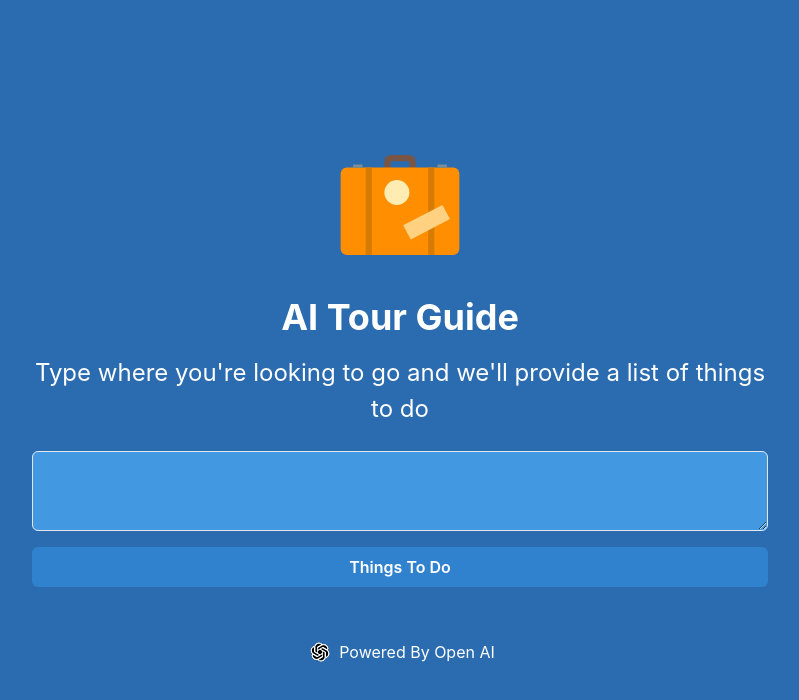
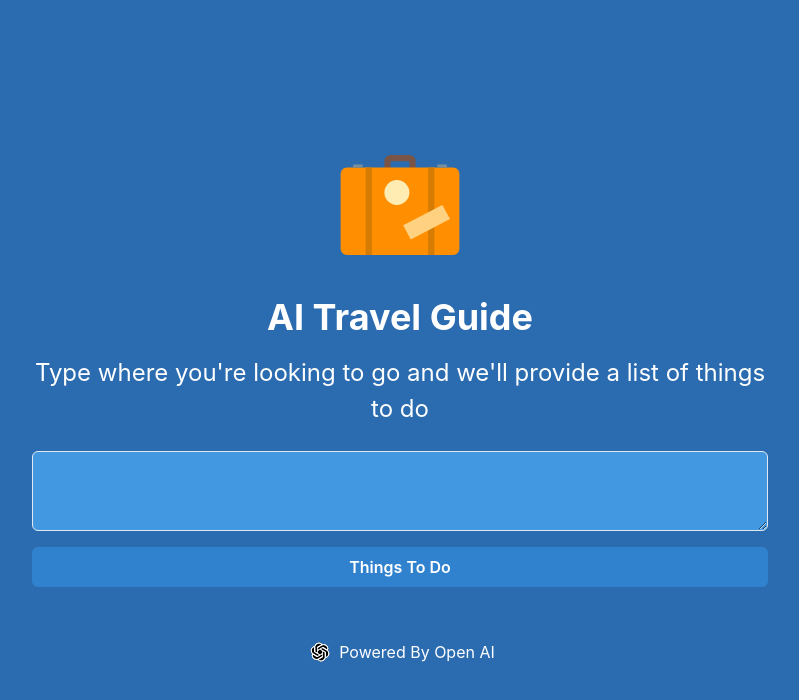
Before and after one commit to Taaaaab/ai-tour-guide, a React (Vite) app: page / in a window 1280 px wide. Shown: the top 700 px of the page, without its empty margins (240-1039 px from the left). Built offline with nearby package versions, Linux system fonts and the light colour scheme; no server answers.

Commit message:
Renamed project

```diff
--- a/index.html
+++ b/index.html
@@ -4,7 +4,7 @@
     <meta charset="UTF-8" />
     <link rel="icon" type="image/svg+xml" href="/vite.svg" />
     <meta name="viewport" content="width=device-width, initial-scale=1.0" />
-    <title>AI Tour Guide</title>
+    <title>AI Travel Guide</title>
   </head>
   <body>
     <div id="root"></div>
--- a/src/components/Header.jsx
+++ b/src/components/Header.jsx
@@ -7,7 +7,7 @@ const Header = () => {
     <>
       <Image src={logo} alt="logo" width={150} marginBottom="1rem" />
       <Heading color="white" marginBottom="1rem">
-        AI Tour Guide
+        AI Travel Guide
       </Heading>
       <Text fontSize={24} textAlign="center">
         Type where you're looking to go and we'll provide a list of things to do
--- a/vite.config.js
+++ b/vite.config.js
@@ -3,7 +3,7 @@ import react from '@vitejs/plugin-react';
 
 // https://vitejs.dev/config/
 export default defineConfig({
-  base: '/ai-tour-guide/',
+  base: '/ai-travel-guide/',
   plugins: [react()],
   server: {
     port: 3000,
```
Also changed, not shown: 1 other file (tests, documents, lock files or other folders).
